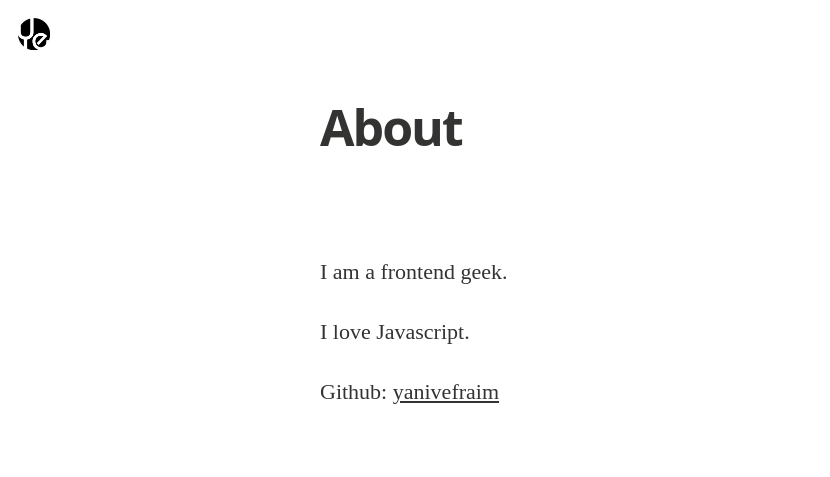
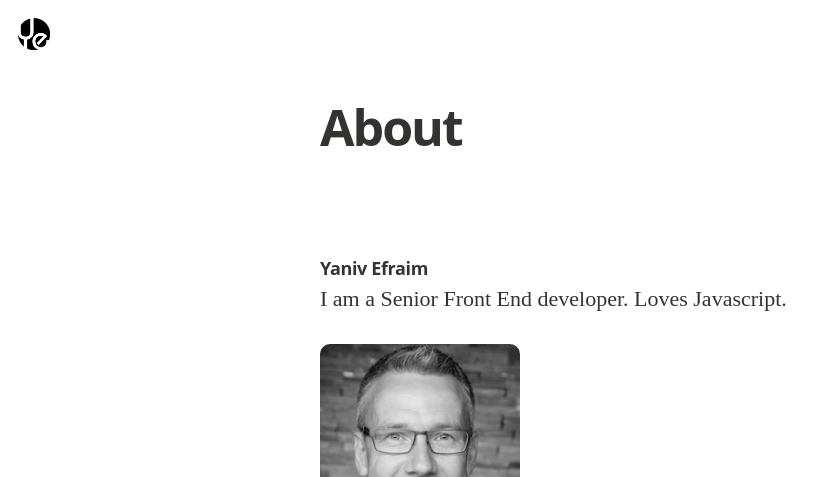
Before and after one commit to Morgan-Leon/yanivefraim.github.io, a Jekyll site: the page built from about.md, in a window 1280 px wide. Shown: the top 477 px of the page, without its empty margins (0-830 px from the left). Built offline with Jekyll 4.4.1, drawn with Linux system fonts in a browser that asks for light colours; nearby versions of some CDN libraries; some web fonts are replaced; Markdown is read by kramdown in place of the engine named in the settings; some of the changed text lies outside the part shown; grey boxes are pictures that could not be loaded.

Commit message:
update 'about' page

```diff
--- a/about.md
+++ b/about.md
@@ -4,8 +4,15 @@ title: About
 permalink: /about/
 ---
 
-I am a frontend geek.
+####Yaniv Efraim
 
-I love Javascript.
+I am a Senior Front End developer. Loves Javascript.
+
+<p style="text-align:center;width: 200px;">
+	<img style="border-radius: 10px;" src="/assets/images/author.jpg" alt="">
+</p>
+
+
+Mail: yaniv.efraim@gmail.com
 
 Github: [yanivefraim](http://github.com/yanivefraim)
```
Also changed, not shown: 2 other files.
